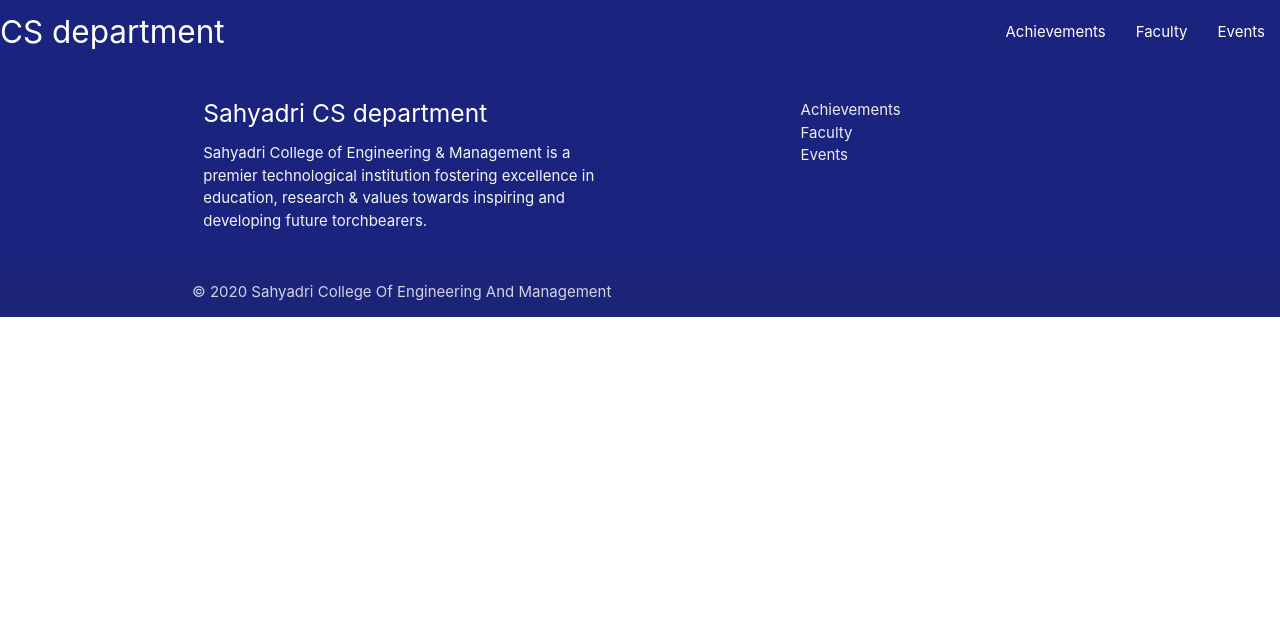
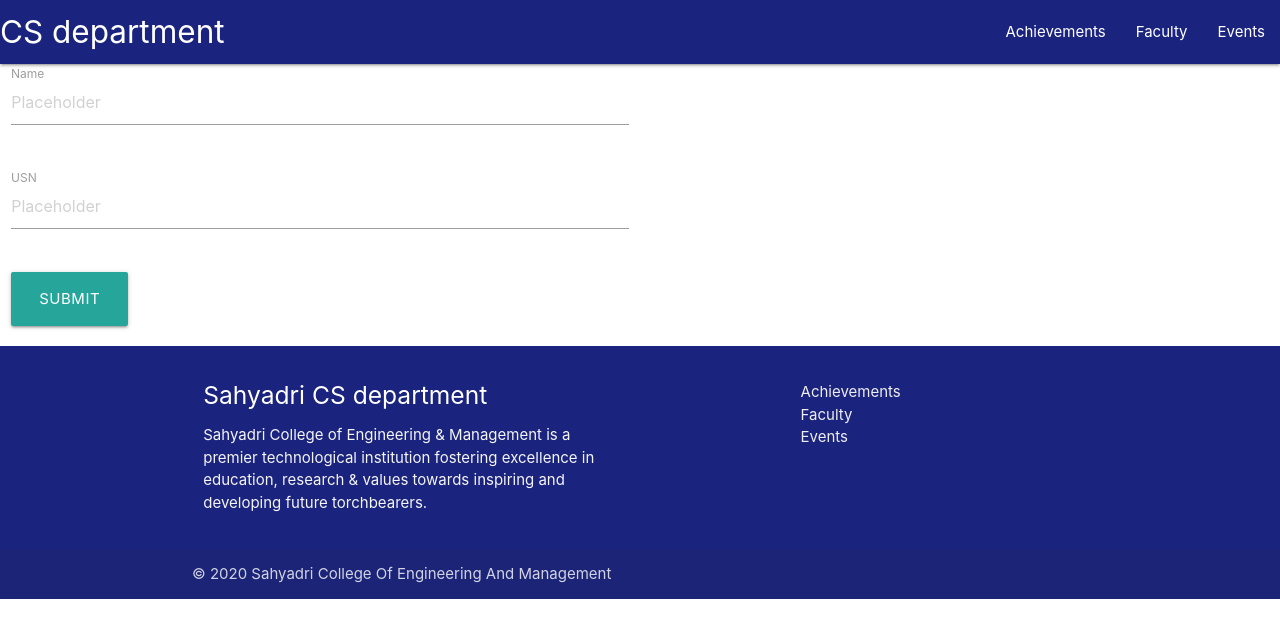
Before and after one commit to shravan1998/cs-department-website, an Angular app in the folder cs-department-website/: page /achievements in a window 1280 px wide. Before the commit this address led to /. Shown: the top 638 px of the page. Built offline with nearby package versions, Linux system fonts and the light colour scheme.

Commit message:
Achievements page frontent complete

```diff
--- a/cs-department-website/src/app/achievements/achievements.component.html
+++ b/cs-department-website/src/app/achievements/achievements.component.html
@@ -1 +1,17 @@
-<p>achievements works!</p>
+<div class="row">
+    <form class="col s12">
+      <div class="row">
+        <div class="input-field col s6">
+          <input placeholder="Placeholder" id="first_name" type="text" class="validate">
+          <label for="first_name">Name</label>
+        </div>
+        </div>
+        <div class="row">
+            <div class="input-field col s6">
+              <input placeholder="Placeholder" id="first_name" type="text" class="validate">
+              <label for="first_name">USN</label>
+            </div>
+            </div>
+            <a class="waves-effect waves-light btn-large">Submit</a>
+    </form>
+    </div>
--- a/cs-department-website/src/app/app-routing.module.ts
+++ b/cs-department-website/src/app/app-routing.module.ts
@@ -1,10 +1,13 @@
 import { NgModule } from '@angular/core';
 import { Routes, RouterModule } from '@angular/router';
 import {HomeComponent} from './home/home.component';
+import { AchievementsComponent } from './achievements/achievements.component';
 
 
 const routes: Routes = [{
   path:'',component:HomeComponent
+},{
+  path:'achievements',component:AchievementsComponent
 }];
 
 @NgModule({
```
